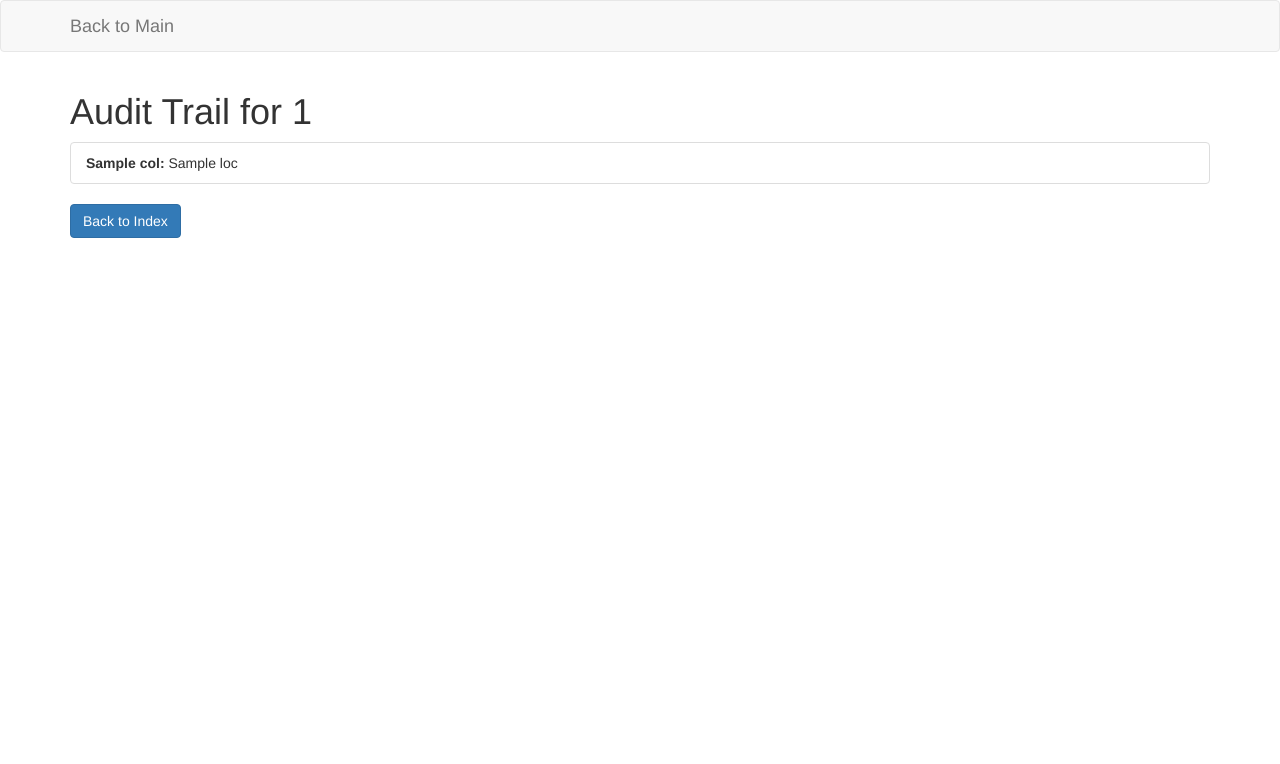
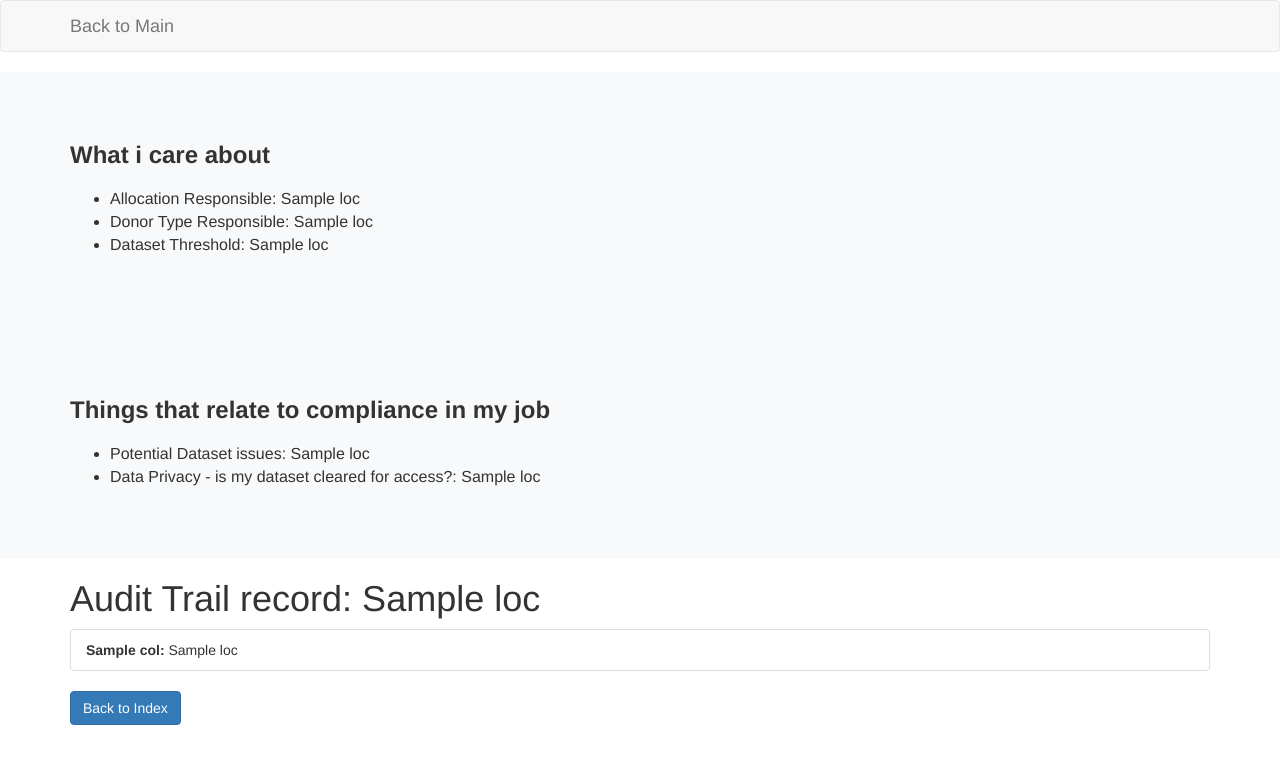
Before and after one commit to gimenopea/capstone_demo, a Flask app: template templates/audit_trail.html in a window 1280 px wide. Shown: the top 764 px of the page. Run offline with Flask 2, Linux system fonts and the light colour scheme; the template is opened without the code that fills it: most values are stand-ins (such as "Sample title", 1, 10 or a date in 2020); some libraries are stand-ins or nearby versions.

Commit message:
fix bug with record id's, also added responsibilities

```diff
--- a/templates/audit_trail.html
+++ b/templates/audit_trail.html
@@ -3,6 +3,25 @@
   <head>
     <title>Audit Trail</title>
     <link rel="stylesheet" href="https://maxcdn.bootstrapcdn.com/bootstrap/3.3.7/css/bootstrap.min.css">
+    <style>
+        /* Custom CSS to style the responsibilities section */
+        #responsibilities-section {
+          background-color: #f8f9fa;
+          padding: 50px 0;
+          text-align: left;
+        }
+
+        #responsibilities-heading {
+          font-size: 24px;
+          font-weight: bold;
+          margin-bottom: 20px;
+        }
+
+        #responsibilities-list {
+          font-size: 16px;
+          margin-bottom: 20px;
+        }
+      </style>
   </head>
   <body>
     <nav class="navbar navbar-default">
@@ -12,8 +31,29 @@
         </div>
       </div>
     </nav>
+    <div id="responsibilities-section">
+        <div class="container">
+          <h2 id="responsibilities-heading">What i care about</h2>
+          <ul id="responsibilities-list">
+            <li>Allocation Responsible: {{ data.allocation_responsible.loc[0] }}</li>
+            <li>Donor Type Responsible: {{ data.donor_type_responsible.loc[0] }}</li>
+            <li>Dataset Threshold: {{ data.dataset_threshold.loc[0] }}</li>
+          </ul>
+        </div>
+      </div>
+
+      <div id="responsibilities-section">
+        <div class="container">
+          <h2 id="responsibilities-heading">Things that relate to compliance in my job</h2>
+          <ul id="responsibilities-list">
+            <li>Potential Dataset issues: {{ data["dataset.dataset_profile"].loc[0] }}</li>
+            <li>Data Privacy - is my dataset cleared for access?: {{ data["dataset.cleared_for_access"].loc[0] }}</li>
+          </ul>
+        </div>
+      </div>
+
     <div class="container">
-      <h1>Audit Trail for {{ data.rowid }}</h1>
+      <h1>Audit Trail record: {{ data.id.loc[0] }}</h1>
       <div class="list-group">
         {% for col in data.columns %}
         <div class="list-group-item">
```
Also changed, not shown: runner.py (+22 -8 lines), templates/index.html (+10 -2 lines).
